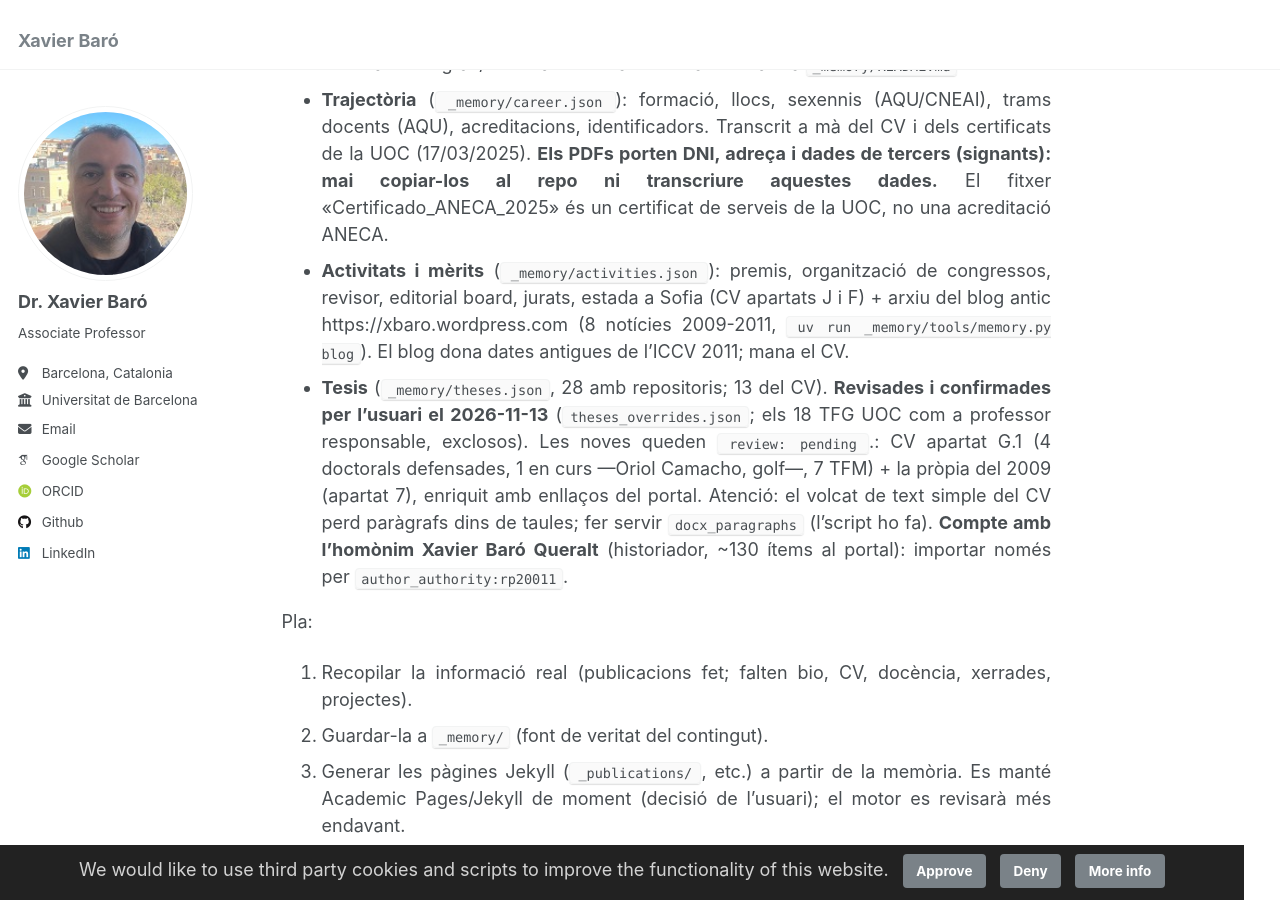
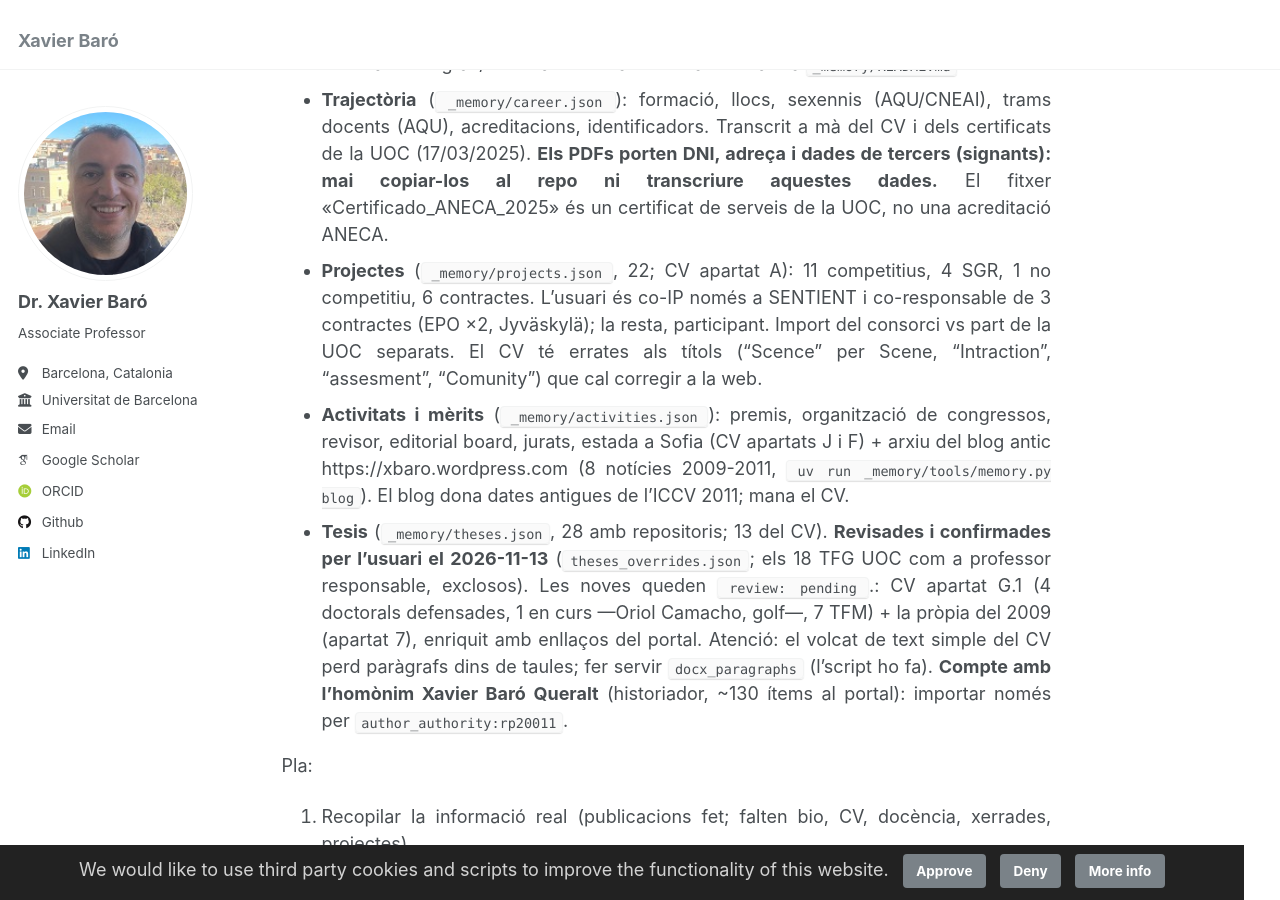
Before and after one commit to xbaro/xbaro.github.io, a Jekyll site: the page built from AGENTS.md, in a window 1280 px wide and 900 px high, scrolled down 3241 px. Built offline with Jekyll 4.4.1, drawn with Linux system fonts in a browser that asks for light colours; some web fonts are replaced; our own code applies the rules of GitHub Pages for plain Markdown files.

Commit message:
Import projects and contracts from CV section A
Co-Authored-By: Claude Sonnet 5.5 <noreply@anthropic.com>

```diff
--- a/AGENTS.md
+++ b/AGENTS.md
@@ -52,6 +52,7 @@ Estat inicial: les col·leccions `_publications`, `_talks`, `_teaching`, `_posts
 - **Portal de la Recerca de Catalunya** (https://portalrecerca.csuc.cat/orcid/0000-0001-5338-3007, perfil únic `rp20011`; `prc.cat` no existeix): integrat a `sync`/`portal` via OpenSearch Atom; aporta `repository_url` a cada obra.
 - **Repositoris UOC/UB/UAB** (`uv run _memory/tools/memory.py repos`): detecta TFG/TFM/treballs de recerca on l'usuari és tutor/director. UOC: `tutor` = direcció; `director`/`other` junt amb un altre `tutor` = professor responsable (no es compta). Estudiants de grau/recerca només amb inicials. Detalls a `_memory/README.md`.
 - **Trajectòria** (`_memory/career.json`): formació, llocs, sexennis (AQU/CNEAI), trams docents (AQU), acreditacions, identificadors. Transcrit a mà del CV i dels certificats de la UOC (17/03/2025). **Els PDFs porten DNI, adreça i dades de tercers (signants): mai copiar-los al repo ni transcriure aquestes dades.** El fitxer «Certificado_ANECA_2025» és un certificat de serveis de la UOC, no una acreditació ANECA.
+- **Projectes** (`_memory/projects.json`, 22; CV apartat A): 11 competitius, 4 SGR, 1 no competitiu, 6 contractes. L'usuari és co-IP només a SENTIENT i co-responsable de 3 contractes (EPO ×2, Jyväskylä); la resta, participant. Import del consorci vs part de la UOC separats. El CV té errates als títols ("Scence" per Scene, "Intraction", "assesment", "Comunity") que cal corregir a la web.
 - **Activitats i mèrits** (`_memory/activities.json`): premis, organització de congressos, revisor, editorial board, jurats, estada a Sofia (CV apartats J i F) + arxiu del blog antic https://xbaro.wordpress.com (8 notícies 2009-2011, `uv run _memory/tools/memory.py blog`). El blog dona dates antigues de l'ICCV 2011; mana el CV.
 - **Tesis** (`_memory/theses.json`, 28 amb repositoris; 13 del CV). **Revisades i confirmades per l'usuari el 2026-11-13** (`theses_overrides.json`; els 18 TFG UOC com a professor responsable, exclosos). Les noves queden `review: pending`.: CV apartat G.1 (4 doctorals defensades, 1 en curs —Oriol Camacho, golf—, 7 TFM) + la pròpia del 2009 (apartat 7), enriquit amb enllaços del portal. Atenció: el volcat de text simple del CV perd paràgrafs dins de taules; fer servir `docx_paragraphs` (l'script ho fa). **Compte amb l'homònim Xavier Baró Queralt** (historiador, ~130 ítems al portal): importar només per `author_authority:rp20011`.
 
```
